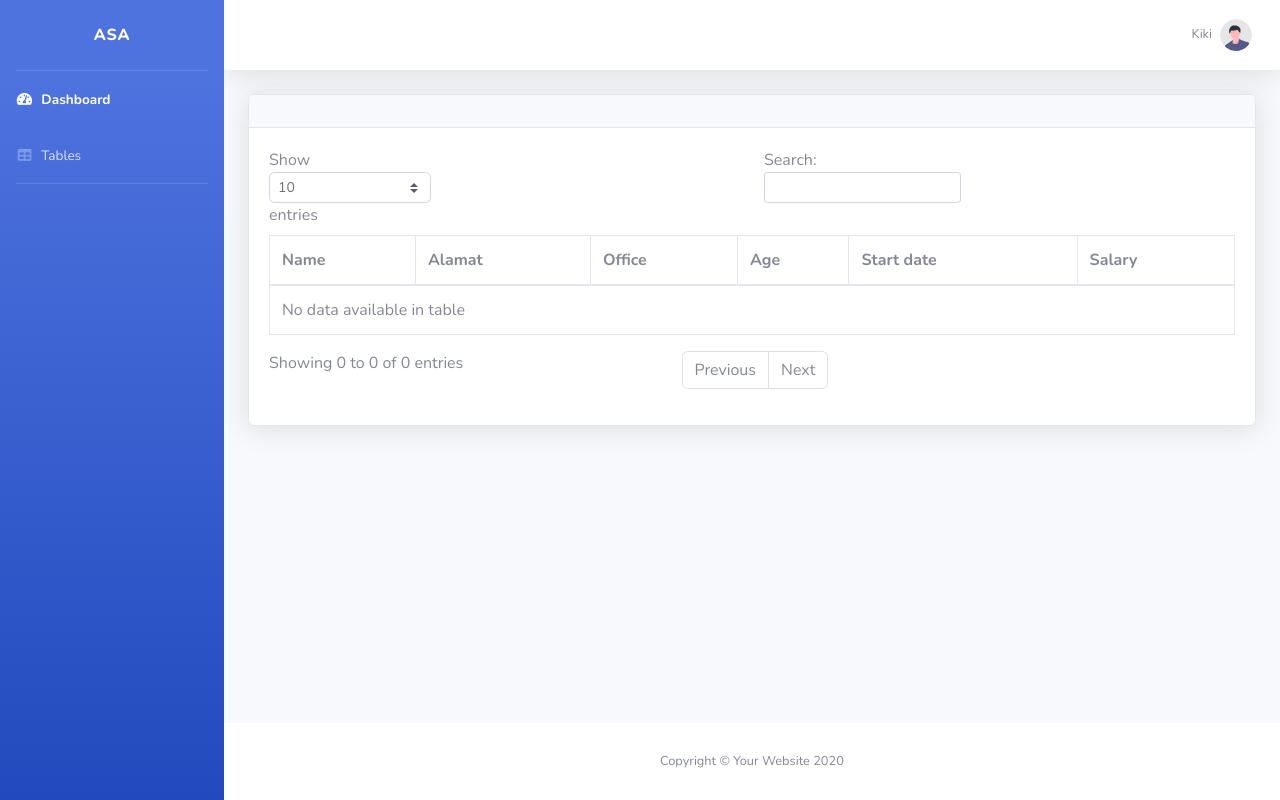
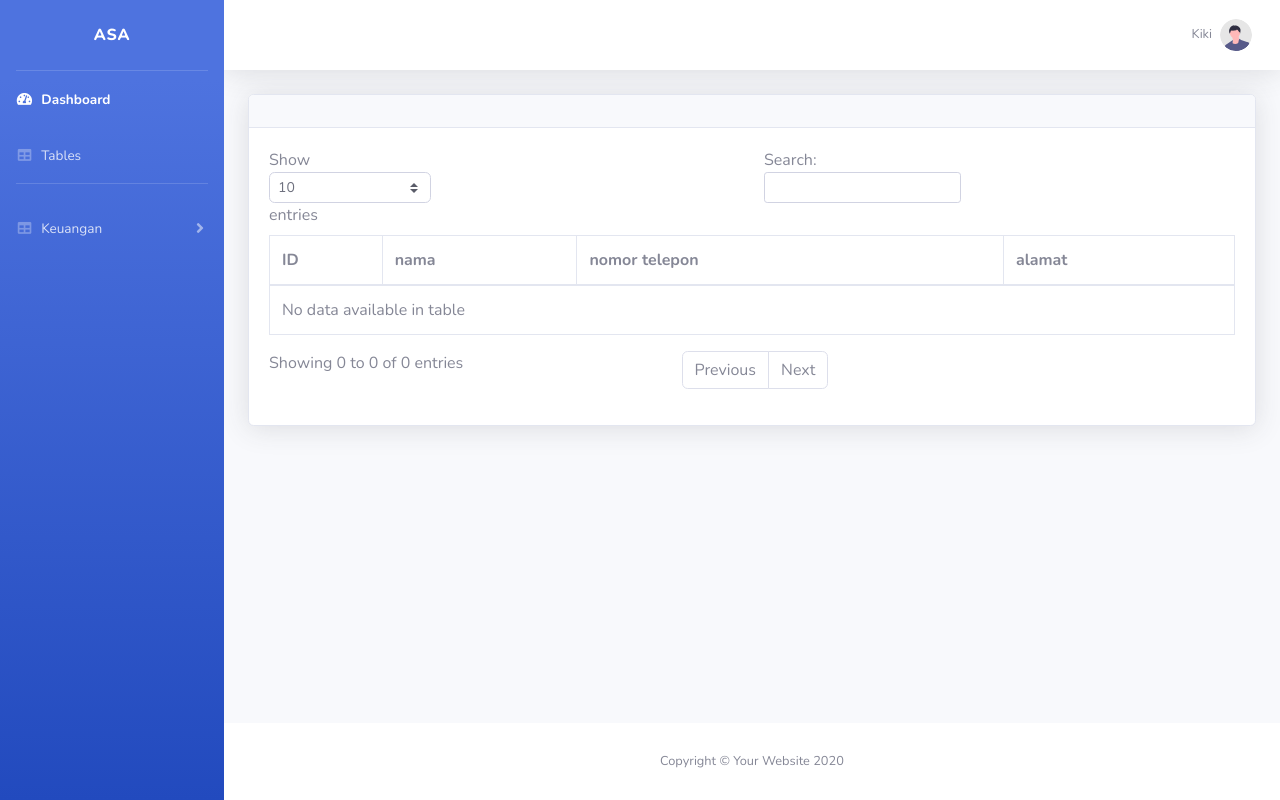
Before and after one commit to anugerahsignalabadi2025/billing, a PHP site: page /tables.php in a window 1280 px wide. Run offline with PHP 8.4, Linux system fonts and the light colour scheme; data that the repository does not hold is empty.

Commit message:
wak apuy

```diff
--- a/tables.php
+++ b/tables.php
@@ -2,7 +2,7 @@
 
 //koneksi ke database
 
-$conn = mysqli_connect("localhost","root","1301zz1301hh","biilling");
+$conn = mysqli_connect("localhost","root","","billing_asa");
 
 
 $result = mysqli_query($conn,"SELECT * FROM datapelangganasa" );
@@ -157,7 +157,25 @@ $result = mysqli_query($conn,"SELECT * FROM datapelangganasa" );
 
             <!-- Sidebar Toggler (Sidebar) -->
 
+<li class="nav-item">
+    <!-- Tombol utama dropdown -->
+    <a class="nav-link collapsed" href="#" data-toggle="collapse" data-target="#collapseKeuangan"
+        aria-expanded="true" aria-controls="collapseKeuangan">
+        <i class="fas fa-fw fa-table"></i>
+        <span>Keuangan</span>
+    </a>
 
+    <!-- Isi menu dropdown -->
+    <div id="collapseKeuangan" class="collapse" aria-labelledby="headingTwo" data-parent="#accordionSidebar">
+        <div class="bg-white py-2 collapse-inner rounded">
+            <h6 class="collapse-header">Menu Keuangan:</h6>
+            <a class="collapse-item" href="omset.php">Omset</a>
+            <a class="collapse-item" href="pengeluaran_tetap.php">Pengeluaran Tetap</a>
+            <a class="collapse-item" href="pengeluaran_takterduga.php">Pengeluaran Takterduga</a>
+            <a class="collapse-item" href="penghasilan.php">Penghasilan</a>
+        </div>
+    </div>
+</li>
             <!-- Sidebar Message -->
 
 
@@ -267,12 +285,12 @@ $result = mysqli_query($conn,"SELECT * FROM datapelangganasa" );
                                 <table class="table table-bordered" id="dataTable" width="100%" cellspacing="0">
                                     <thead>
                                         <tr>
-                                            <th>Name</th>
-                                            <th>Alamat</th>
-                                            <th>Office</th>
-                                            <th>Age</th>
-                                            <th>Start date</th>
-                                            <th>Salary</th>
+                                            <th>ID</th>
+                                            <th>nama</th>
+                                            <th>nomor telepon</th>
+                                            <th>alamat</th>
+                                            <!-- <th></th>
+                                            <th>Salary</th> -->
                                         </tr>
                                     </thead>
                                     <!--mulai nya table pelanggan -->
```
Also changed, not shown: index.PHP (+22 -2 lines), koneksi.php (added, +23 -0 lines).
